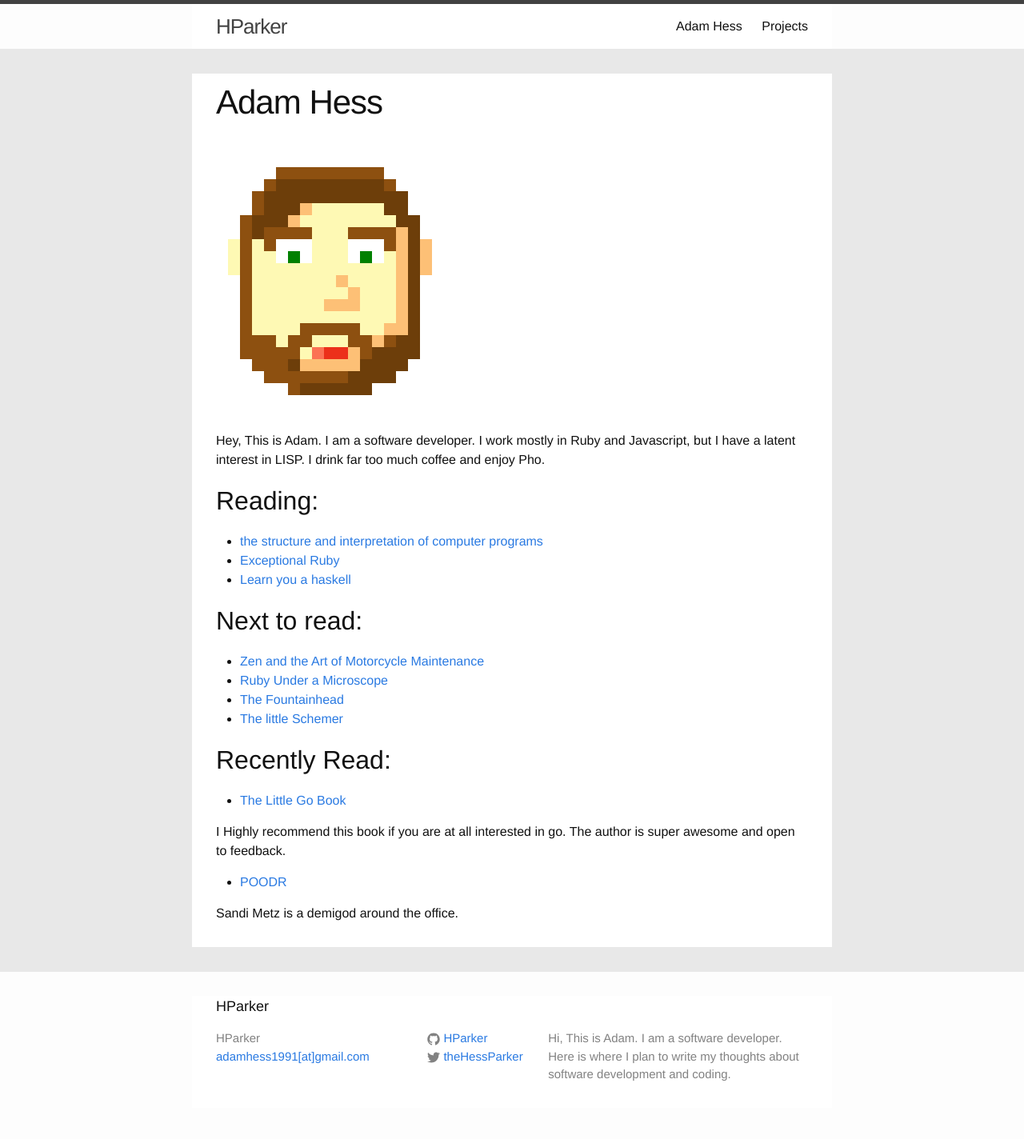
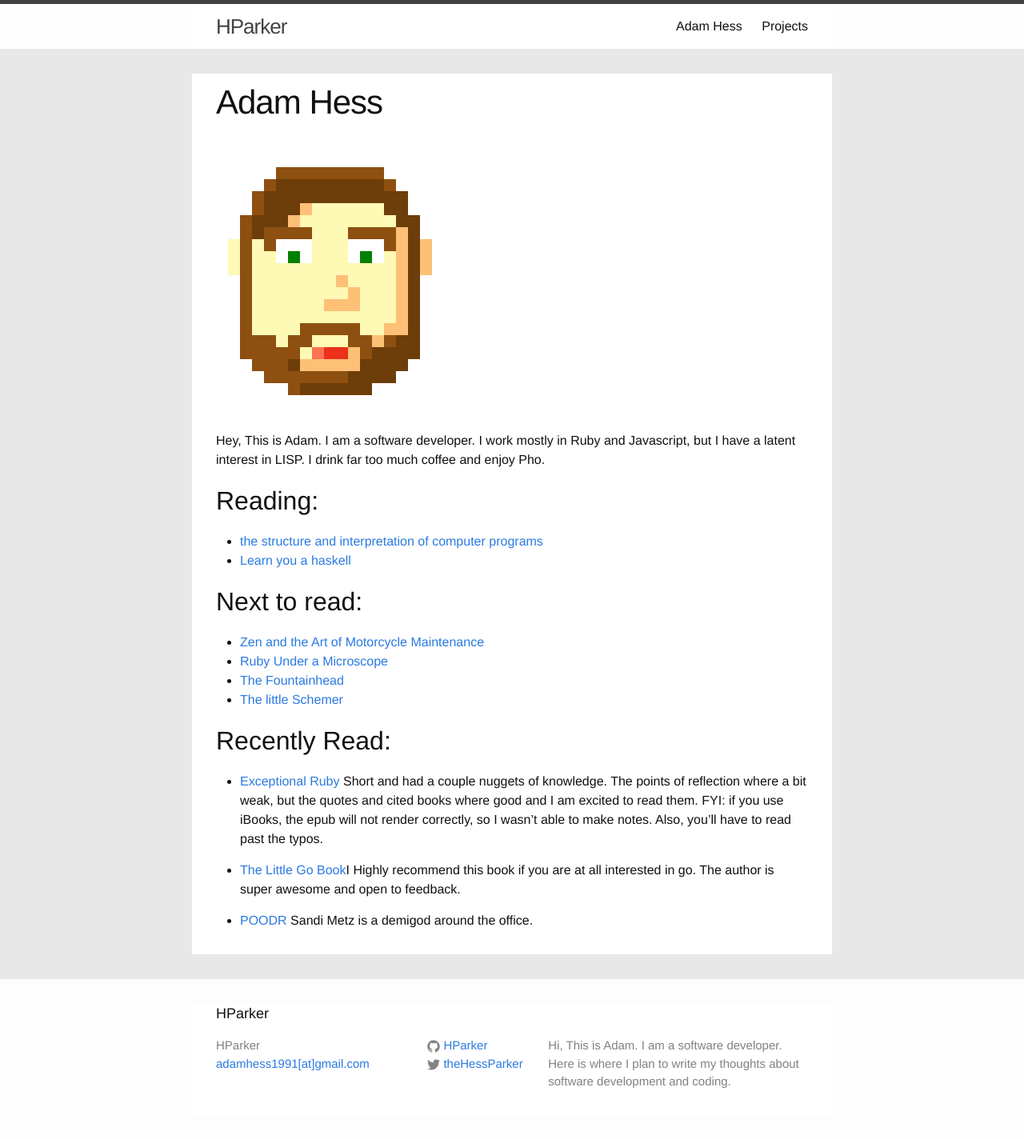
Before and after one commit to HParker/HParker.github.io, a Jekyll site: the page built from about.md, in a window 1280 px wide. Shown: the whole page at 80% size. Built offline with Jekyll 4.4.1, drawn with Linux system fonts in a browser that asks for light colours.

Commit message:
finished reading exceptional ruby

```diff
--- a/about.md
+++ b/about.md
@@ -25,11 +24,17 @@ much coffee and enjoy Pho.
 
 ## Recently Read:
 
-* [The Little Go Book](http://openmymind.net/The-Little-Go-Book/)
+* [Exceptional Ruby](http://exceptionalruby.com/) Short and had a
+couple nuggets of knowledge. The points of reflection where a bit
+weak, but the quotes and cited books where good and I am excited to
+read them.  FYI: if you use iBooks, the epub will not render
+correctly, so I wasn't able to make notes. Also, you'll have to read
+past the typos.
 
-I Highly recommend this book if you are at all interested in go. The
+
+* [The Little Go Book](http://openmymind.net/The-Little-Go-Book/)I
+Highly recommend this book if you are at all interested in go. The
 author is super awesome and open to feedback.
 
-* [POODR](http://www.poodr.com/)
-
-Sandi Metz is a demigod around the office.
+* [POODR](http://www.poodr.com/) Sandi Metz is a demigod around the
+  office.
```
Also changed, not shown: other parts of about.md (+0 -1 lines).
